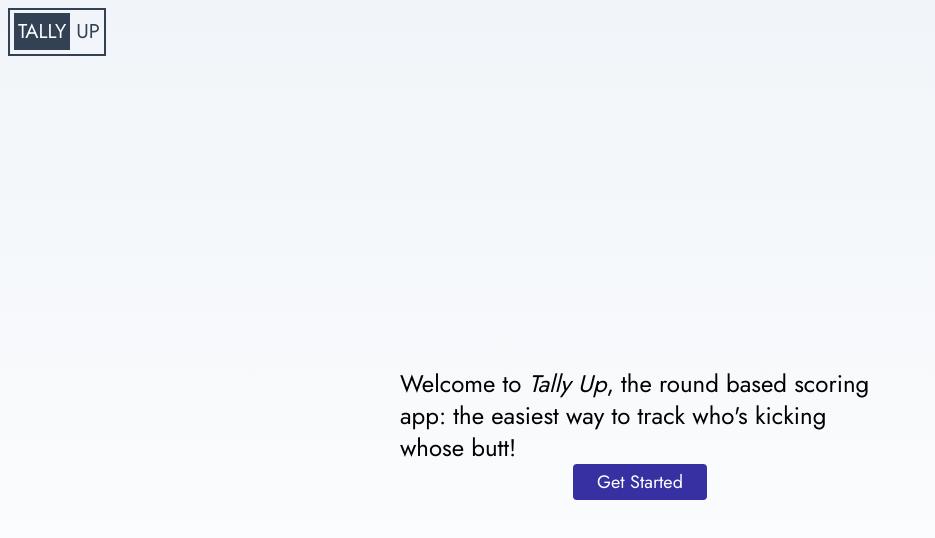
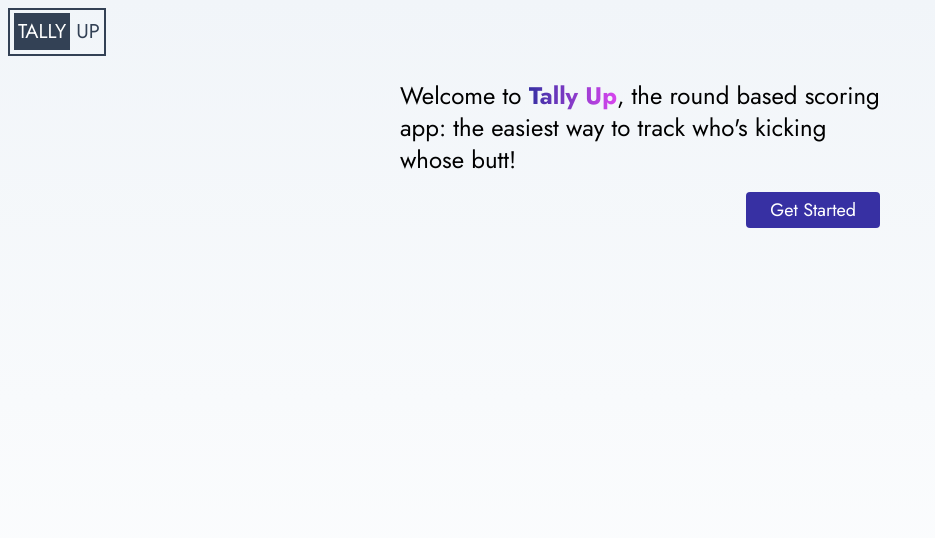
Before and after one commit to jjbowman2/tallyup, a Next.js app: page /welcome in a window 1280 px wide. Shown: the top 538 px of the page, without its empty margins (0-935 px from the left). Built offline with nearby package versions, Linux system fonts and the light colour scheme.

Commit message:
Fix welcome page

```diff
--- a/src/pages/welcome/index.tsx
+++ b/src/pages/welcome/index.tsx
@@ -11,16 +11,19 @@ const WelcomePage: NextPage = () => {
 				<link rel="icon" href="/favicon.ico" />
 			</Head>
 			<div>
-				<section className="container mx-auto flex h-[calc(100vh-60.5px)] items-center dark:text-white">
-					<div className="mx-auto flex max-w-lg flex-col rounded p-4">
+				<section className="container mx-auto flex dark:text-white">
+					<div className="mx-auto max-w-lg rounded p-4">
 						<p className="text-2xl">
-							Welcome to <i>Tally Up</i>, the round based scoring
-							app: the easiest way to track who&apos;s kicking
-							whose butt!
+							Welcome to{" "}
+							<span className="bg-gradient-to-r from-indigo-800 to-fuchsia-500 bg-clip-text font-bold text-transparent dark:from-indigo-500 dark:to-fuchsia-500">
+								Tally Up
+							</span>
+							, the round based scoring app: the easiest way to
+							track who&apos;s kicking whose butt!
 						</p>
 						<Link
 							href="/new-game"
-							className="self-center rounded bg-indigo-800 px-6 py-1 text-lg text-white hover:bg-indigo-900 dark:bg-indigo-400 dark:hover:bg-indigo-300"
+							className="ml-auto mt-4 block w-fit rounded bg-indigo-800 px-6 py-1 text-lg text-white hover:bg-indigo-900 dark:bg-indigo-400 dark:hover:bg-indigo-300"
 						>
 							Get Started
 						</Link>
```
